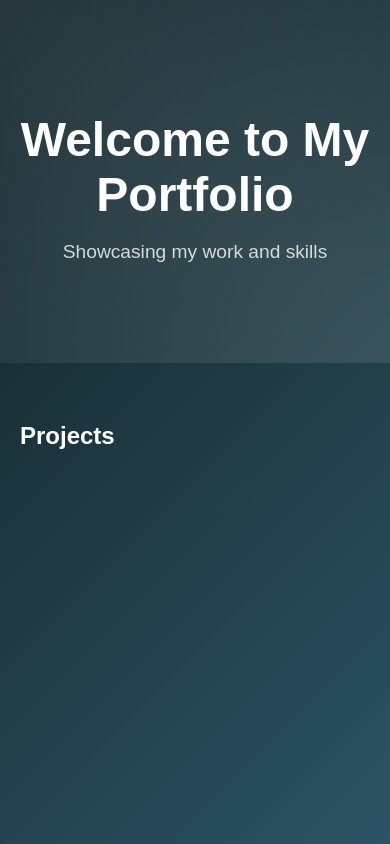
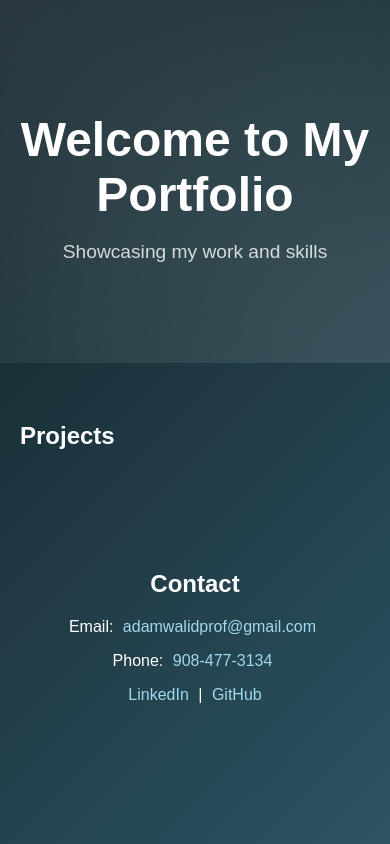
Before and after one commit to adamwalid64/Adam-PortfolioWebsite, a website: page public/index.html in a window 390 px wide. Drawn offline with Linux system fonts and the light colour scheme; no server answers.

Commit message:
Add contact section with LinkedIn, GitHub, phone and email

```diff
--- a/public/index.html
+++ b/public/index.html
@@ -17,6 +17,16 @@
       <div id="project-list" class="project-list"></div>
     </section>
   </main>
+  <footer class="contact">
+    <h2>Contact</h2>
+    <p>Email: <a href="mailto:adamwalidprof@gmail.com">adamwalidprof@gmail.com</a></p>
+    <p>Phone: <a href="tel:9084773134">908-477-3134</a></p>
+    <p>
+      <a href="https://www.linkedin.com/in/adamwalid/" target="_blank">LinkedIn</a>
+      |
+      <a href="https://github.com/adamwalid64" target="_blank">GitHub</a>
+    </p>
+  </footer>
   <script src="script.js"></script>
 </body>
 </html>
--- a/public/style.css
+++ b/public/style.css
@@ -59,3 +59,18 @@ body {
   from { opacity: 0; }
   to { opacity: 1; }
 }
+
+.contact {
+  text-align: center;
+  padding: 40px 20px;
+}
+
+.contact a {
+  color: #a0d8ef;
+  text-decoration: none;
+  margin: 0 5px;
+}
+
+.contact a:hover {
+  text-decoration: underline;
+}
```
